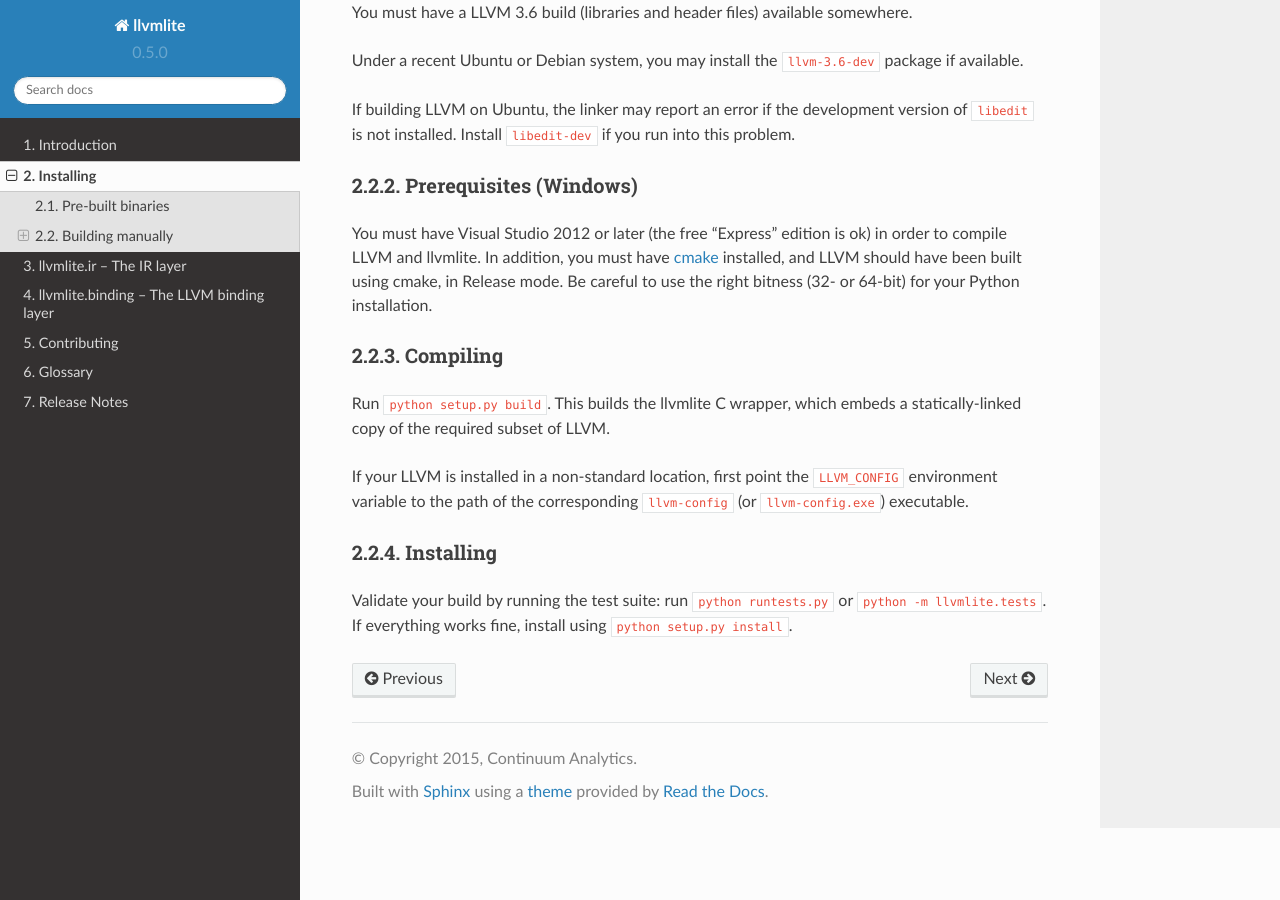
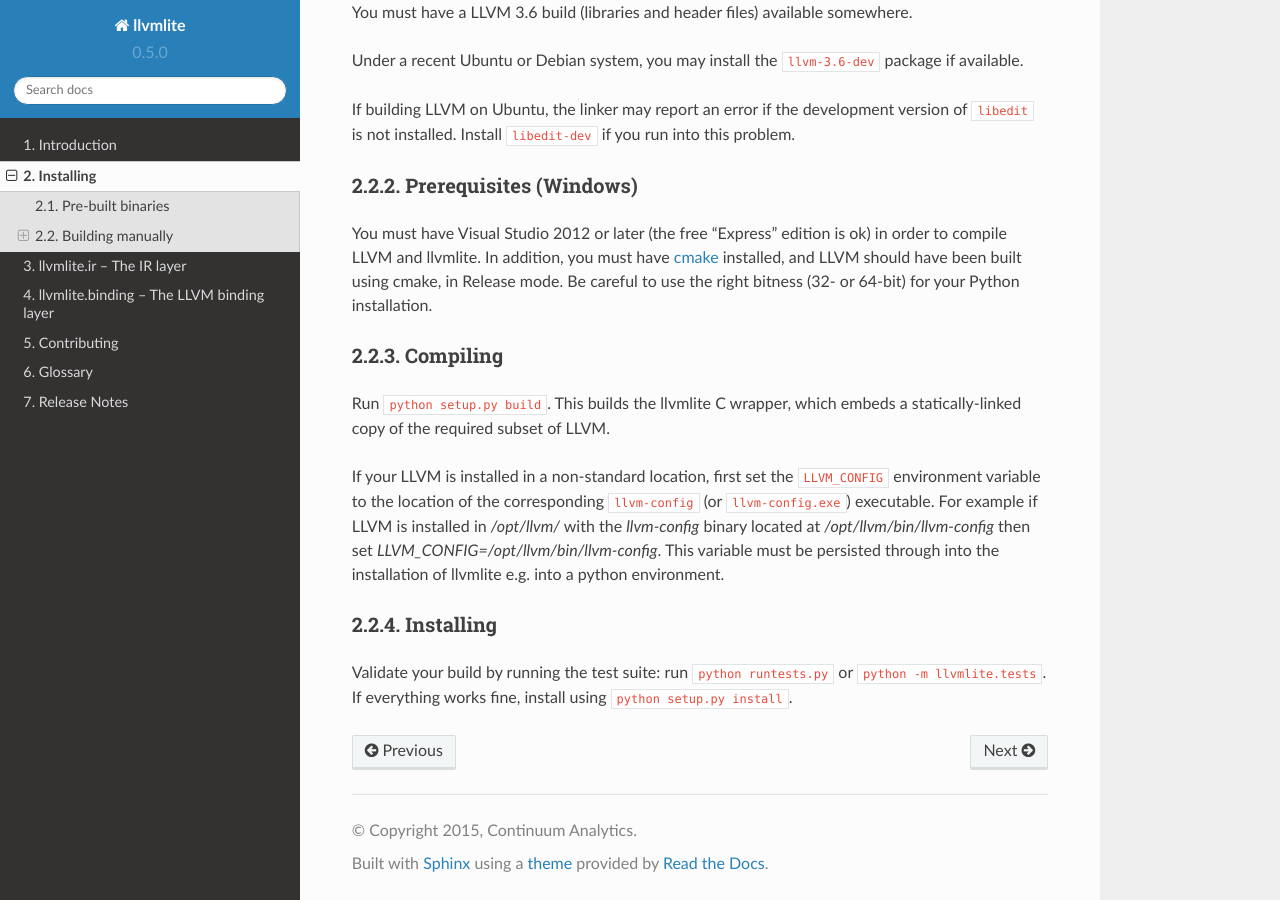
Before and after one commit to numba/llvmlite, a Sphinx documentation site: the page built from docs/source/install/index.rst, in a window 1280 px wide and 900 px high, scrolled down 670 px. Built offline with Sphinx 7.4.7 and the Read the Docs theme 2.0.0, drawn with Linux system fonts in a browser that asks for light colours.

Commit message:
Minor documentation fix for LLVM_CONFIG instructions.
Patch attempts to add clarity to the instructions surrounding the
use of LLVM_CONFIG for installations with LLVM in a non-standard
location.

```diff
--- a/docs/source/install/index.rst
+++ b/docs/source/install/index.rst
@@ -50,9 +50,13 @@
 Run ``python setup.py build``.  This builds the llvmlite C wrapper,
 which embeds a statically-linked copy of the required subset of LLVM.
 
-If your LLVM is installed in a non-standard location, first point the
-``LLVM_CONFIG`` environment variable to the path of the corresponding
-``llvm-config`` (or ``llvm-config.exe``) executable.
+If your LLVM is installed in a non-standard location, first set the
+``LLVM_CONFIG`` environment variable to the location of the corresponding
+``llvm-config`` (or ``llvm-config.exe``) executable. For example if LLVM
+is installed in `/opt/llvm/` with the `llvm-config` binary located at
+`/opt/llvm/bin/llvm-config` then set
+`LLVM_CONFIG=/opt/llvm/bin/llvm-config`. This variable must be persisted
+through into the installation of llvmlite e.g. into a python environment.
 
 Installing
 ''''''''''
```
